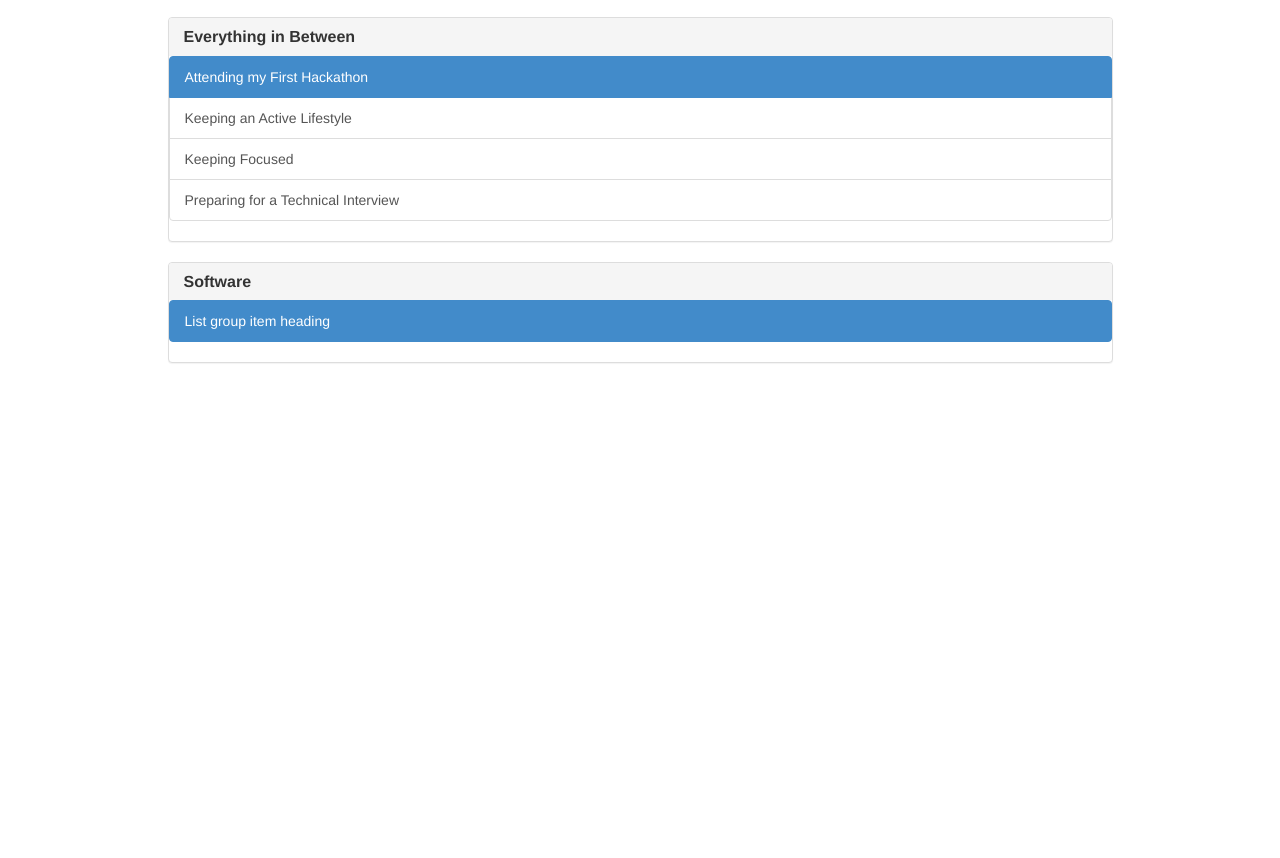
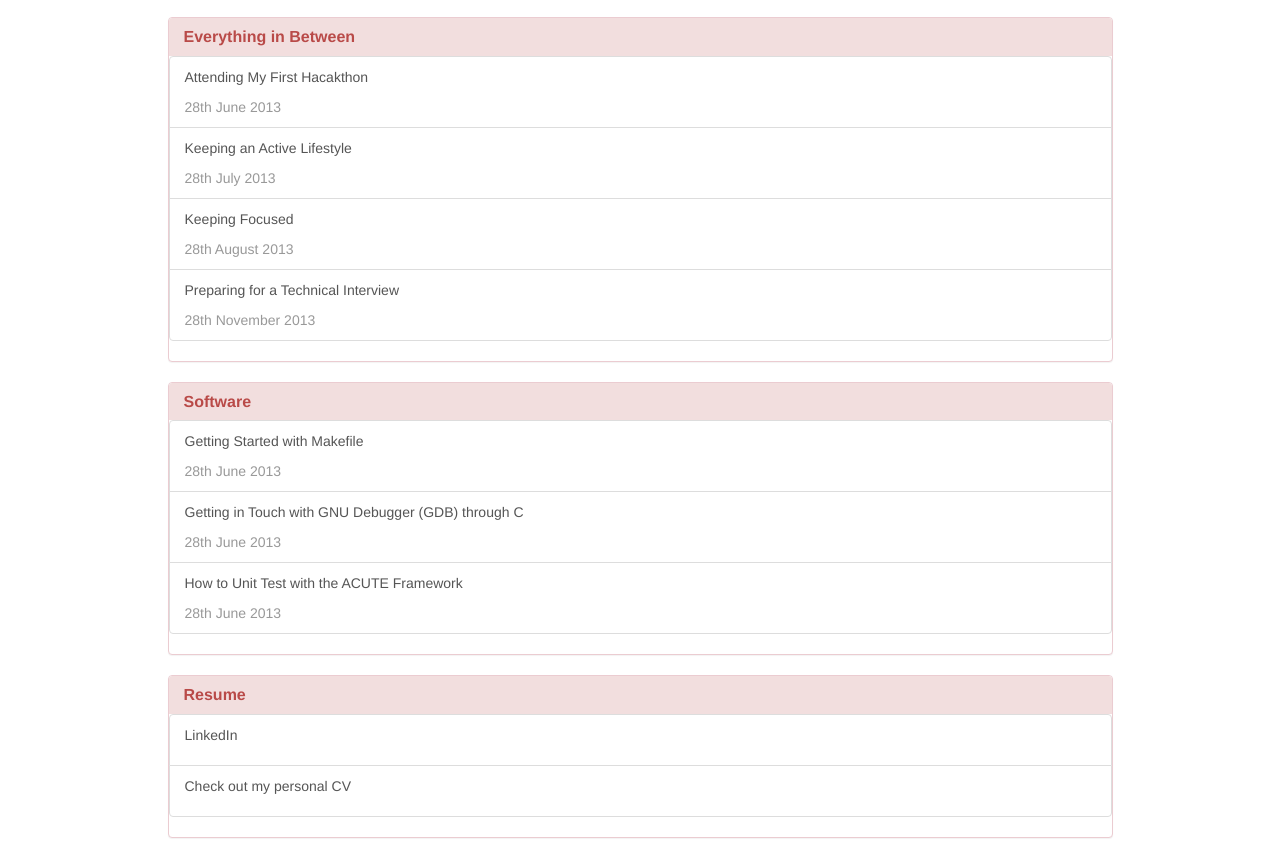
Before and after one commit to bwinata/bwinata.github.io, a plain HTML site: page index.html in a window 1280 px wide. Shown: the part 214-1072 px from the top of the page. Before the commit the page ends 800 px from the top, so only its background shows below. Drawn offline with nearby package versions, Linux system fonts and the light colour scheme; a web font is replaced by a local one.

Commit message:
Integrated AngularJS Created controllers folder in javascript Begun Resume

```diff
--- a/index.html
+++ b/index.html
@@ -1,5 +1,5 @@
 <!DOCTYPE html>
-<html ng-app="myBlog">
+<html ng-app="engineHack">
   <head>
     <meta charset='utf-8'>
     <meta http-equiv="X-UA-Compatible" content="chrome=1">
@@ -8,7 +8,6 @@
 	<!-- CSS -->
 	<!----------------------------------------------------------------------------------------------->
     <link href='https://fonts.googleapis.com/css?family=Chivo:900' rel='stylesheet' type='text/css'>
-    <!--<link rel="stylesheet" type="text/css" href="stylesheets/stylesheet.css" media="screen" /> -->
     <link rel="stylesheet" type="text/css" href="stylesheets/pygment_trac.css" media="screen" />
     <link rel="stylesheet" type="text/css" href="stylesheets/print.css" media="print" />
 	<link rel="stylesheet" type="text/css" href="stylesheets/twitter_bs/bootstrap.min.css" />
@@ -17,6 +16,7 @@
 	<!-- JS -->
 	<!----------------------------------------------------------------------------------------------->
 	<script src="https://ajax.googleapis.com/ajax/libs/angularjs/1.0.7/angular.min.js" type="text/javascript"></script>
+	<script src="javascripts/engineHack/controllers.js"></script>
     <!--[if lt IE 9]>
     <script src="//html5shiv.googlecode.com/svn/trunk/html5.js"></script>
     <![endif]-->
@@ -40,37 +40,58 @@
 			<div class="row">
 				<div class="col-md-10 col-md-offset-1">
 					<div class="panel-group" id="accordion">
-					  <div class="panel panel-default">
+					  <div class="panel panel-danger">
 						<div class="panel-heading">
 						  <h4 class="panel-title">
-							<a data-toggle="collapse" data-parent="#accordion" href="#collapseOne">
+							<a data-toggle="collapse" data-parent="#accordion" href="#">
 							  <b>Everything in Between</b>
 							</a>
 						  </h4>
 						</div>
 						<div id="collapseOne" class="panel-collapse collapse in">
-							<div class="list-group">
-							  <a href="#" class="list-group-item active">Attending my First Hackathon</a>
-							  <a href="#" class="list-group-item">Keeping an Active Lifestyle</a>
-							  <a href="#" class="list-group-item">Keeping Focused</a>
-							  <a href="#" class="list-group-item">Preparing for a Technical Interview</a>
+							<div class="list-group" ng-controller="blogList">
+							  <a href="#" class="list-group-item" ng-repeat="blog in blogs">
+							  	<p>{{blog.name}}</p> <span style="color: #999;">{{blog.date}}</span>
+							  </a>
 							</div>
 						</div>
 					  </div> <br />
-					  <div class="panel panel-default">
+					</div>
+					<div class="panel-group" id="accordion">
+					  <div class="panel panel-danger">
 						<div class="panel-heading">
 						  <h4 class="panel-title">
-							<a data-toggle="collapse" data-parent="#accordion" href="#collapseTwo">
+							<a data-toggle="collapse" data-parent="#accordion" href="#">
 							  <b>Software</b>
 							</a>
 						  </h4>
 						</div>
-						<div id="collapseTwo" class="panel-collapse collapse in">
-							<div class="list-group">
-							  <a href="#" class="list-group-item active">List group item heading</a>
+						<div id="collapseOne" class="panel-collapse collapse in">
+							<div class="list-group" ng-controller="softwareList">
+							  <a href="#" class="list-group-item" ng-repeat="sw in software">
+							  	<p>{{sw.name}}</p> <span style="color: #999;">{{sw.date}}</span>
+							  </a>
 							</div>
 						</div>
-					  </div>
+					  </div> <br />
+					</div>
+					<div class="panel-group" id="accordion">
+					  <div class="panel panel-danger">
+						<div class="panel-heading">
+						  <h4 class="panel-title">
+							<a data-toggle="collapse" data-parent="#accordion" href="#">
+							  <b>Resume</b>
+							</a>
+						  </h4>
+						</div>
+						<div id="collapseOne" class="panel-collapse collapse in" ng-controller="resumeList">
+							<div class="list-group">
+							  <a href={{cv.link}} class="list-group-item" ng-repeat="cv in resume">
+							  	<p>{{cv.name}}</p> <span style="color: #999;">{{cv.date}}</span>
+							  </a>
+							</div>
+						</div>
+					  </div> <br />
 					</div>
 				</div>
 			</div>
--- /dev/null
+++ b/javascripts/engineHack/controllers.js
@@ -0,0 +1,50 @@
+/*
+ * Javascript - Angular JS
+ * Controllers
+ */
+
+/* Define global module for site */
+var engineHackApp = angular.module ('engineHack', []);
+
+/* Controller - Blog */
+engineHackApp.controller ('blogList', function ($scope) {
+	$scope.blogs = [
+		{'name' : 'Attending My First Hacakthon',
+		 'date' : '28th June 2013',
+		 'link' : ''},
+		{'name' : 'Keeping an Active Lifestyle',
+		 'date' : '28th July 2013',
+		 'link' : ''},
+		{'name' : 'Keeping Focused',
+		 'date' : '28th August 2013',
+		 'link' : ''},
+		{'name' : 'Preparing for a Technical Interview',
+		 'date' : '28th November 2013',
+		 'link' : ''},
+	];
+});
+
+/* Controller - Software */
+engineHackApp.controller ('softwareList', function ($scope) {
+	$scope.software = [
+		{'name' : 'Getting Started with Makefile',
+		 'date' : '28th June 2013',
+		 'link' : ''},
+		{'name' : 'Getting in Touch with GNU Debugger (GDB) through C',
+		 'date' : '28th June 2013',
+		 'link' : ''},
+		{'name' : 'How to Unit Test with the ACUTE Framework',
+		 'date' : '28th June 2013',
+		 'link' : ''},
+	];
+});
+
+/* Controller - Resume */
+engineHackApp.controller ('resumeList', function ($scope) {
+	$scope.resume = [
+		{'name' : 'LinkedIn',
+		 'link' : 'http://au.linkedin.com/in/barrywinata/'},
+		{'name' : 'Check out my personal CV',
+		 'link' : 'about/resume.html'}
+	];
+});
```
Also changed, not shown: about/resume.html (added, +68 -0 lines), javascripts/engineHack/resumeController.js (added, +11 -0 lines), 1 other file.
